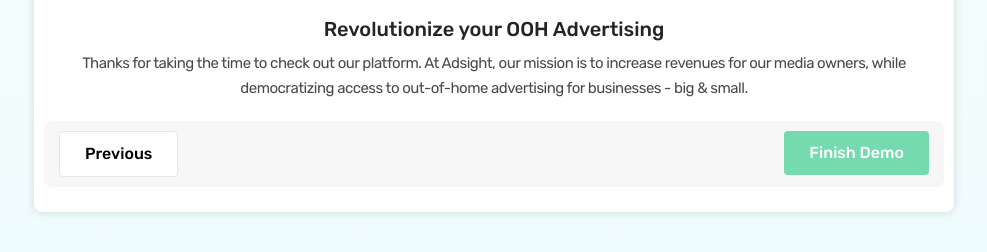
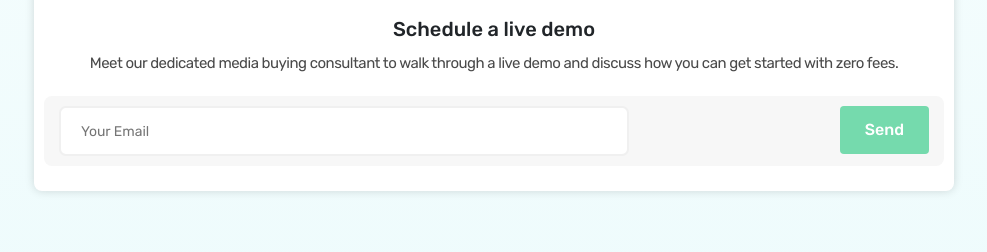
Before and after one commit to ad-sight/ad-sight.github.io, a website: page demo.4.html in a window 1280 px wide. Shown: the part 378-630 px from the top of the page, without its empty margins (146-1133 px from the left). Drawn offline with Linux system fonts and the light colour scheme.

Commit message:
htaccess + sign up added on end demo

```diff
--- a/assets/css/templatemo-art-factory.css
+++ b/assets/css/templatemo-art-factory.css
@@ -265,7 +265,7 @@
   margin: 0.9rem;
   font-size: 12px;
   border-radius: 4px;
-  padding: 12px 20px;
+  padding: 14px 20px;
   background-color: #2549E7;
   color: #fff;
   letter-spacing: 0.25px;
@@ -286,7 +286,7 @@
   cursor: pointer;
   font-size: 13px;
   border-radius: 4px;
-  padding: 12px 20px;
+  padding: 14px 20px;
   background-color: #002BDF;
   width: 100%;
   color: #fff;
@@ -1386,11 +1386,28 @@
   display: inline-block;
   font-weight: 500;
   background-color: #75daad;
-  padding: 10px 25px;
+  padding: 12px 25px;
   outline: 0;
   text-decoration: none!important;
   color: #fff;
   border: none;
+}
+.demo-input {
+  color: #000;
+  font-size: 14px;
+  border: none;
+  width: 100%;
+  height: 50px;
+  outline: none;
+  padding-left: 20px;
+  padding-right: 20px;
+  border-radius: 7px;
+  background-color: #fff;
+  border: 2px solid rgba(0, 0, 0, 0.06);
+  /* box-shadow: 0 2px 28px 0 rgba(0, 0, 0, 0.06); */
+  -webkit-appearance: none;
+  -moz-appearance: none;
+  appearance: none;
 }
 .demo-button:hover {
   background-color: #3fdb90;
@@ -1407,6 +1424,9 @@
 }
 
 @media (max-width: 991px) {
+  .demo-input {
+    margin-top: 10px;
+  }
   .demo-section {
     padding: 50px 10px;
   }
--- a/demo.4.html
+++ b/demo.4.html
@@ -42,18 +42,20 @@
                 <div class="col-sm-10 col-centered">
                     <div class="demo-card">
                         <img class="demo-img" src='https://adsight.ca/assets/images/slider-icon.png' alt="demo image 1">
-                        <h5 class="text-center demo-header">Revolutionize your OOH Advertising</h5>
-                        <p class="text-center">Thanks for taking the time to check out our platform. At Adsight, our
-                            mission is to increase revenues for our media owners, while democratizing access to
-                            out-of-home advertising for businesses - big & small.</p>
-                        <div class="row demo-button-container">
-                            <div class="col-sm-6 text-left">
-                                <a class="demo-button button-gray" href="demo.3.html">Previous</a>
+                        <h5 class="text-center demo-header">Schedule a live demo</h5>
+                        <p class="text-center">Meet our dedicated media buying consultant to walk through a live demo
+                            and discuss how you can get started with zero fees.</p>
+                        <form id="contact" action="https://formspree.io/mjvwpply" method="post"
+                            class="row demo-button-container">
+                            <div class="col-sm-8 text-left">
+                                <input name="name" type="text" id="name" placeholder="Your Email" required=""
+                                    class="demo-input">
                             </div>
-                            <div class="col-sm-6 text-right">
-                                <a class="demo-button" href="index.html">Finish Demo</a>
+                            <div class="col-sm-4 text-right">
+                                <button type="submit" id="form-submit" class="demo-button submit-button">
+                                    Send</button>
                             </div>
-                        </div>
+                        </form>
                     </div>
                 </div>
             </div>
```
Also changed, not shown: 1 other file.
